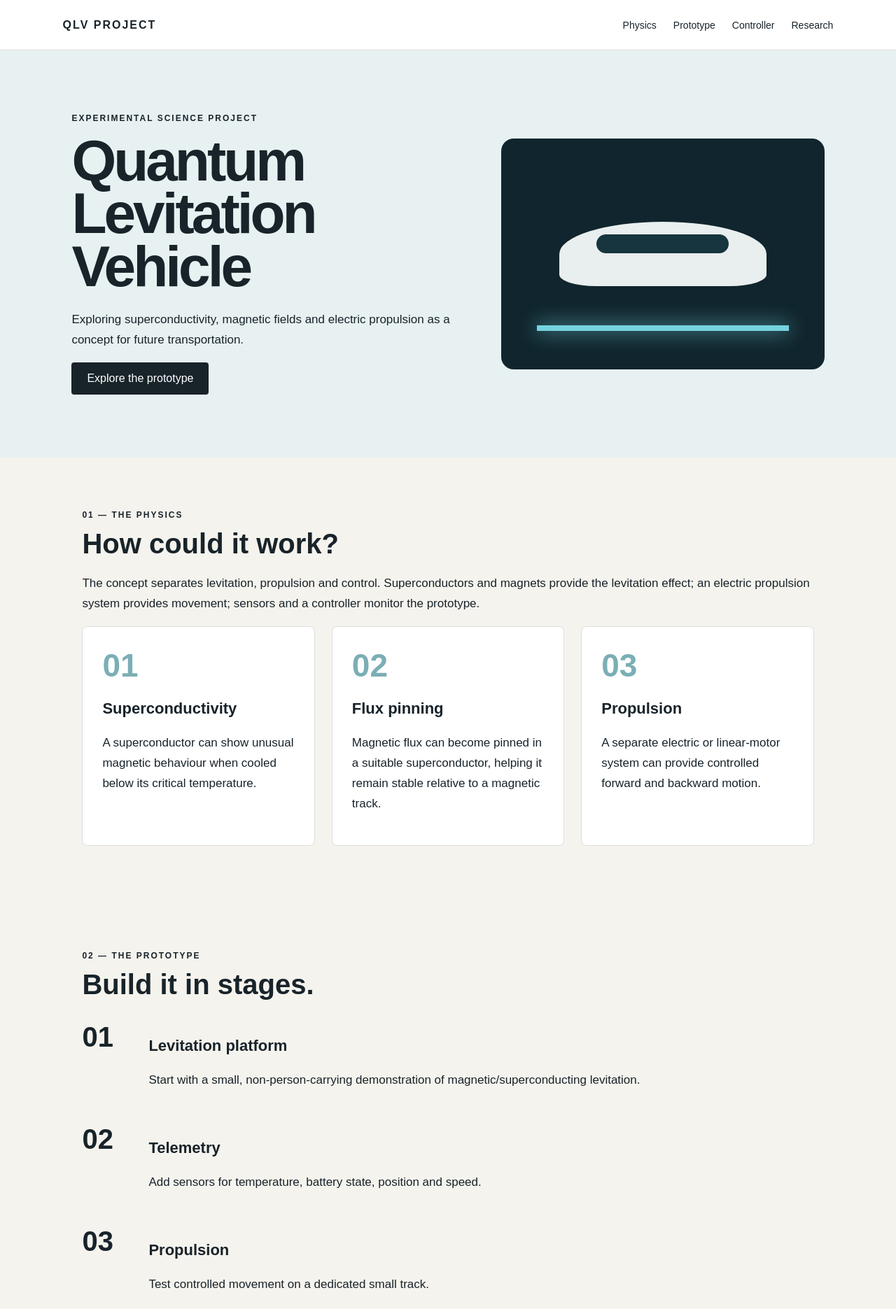
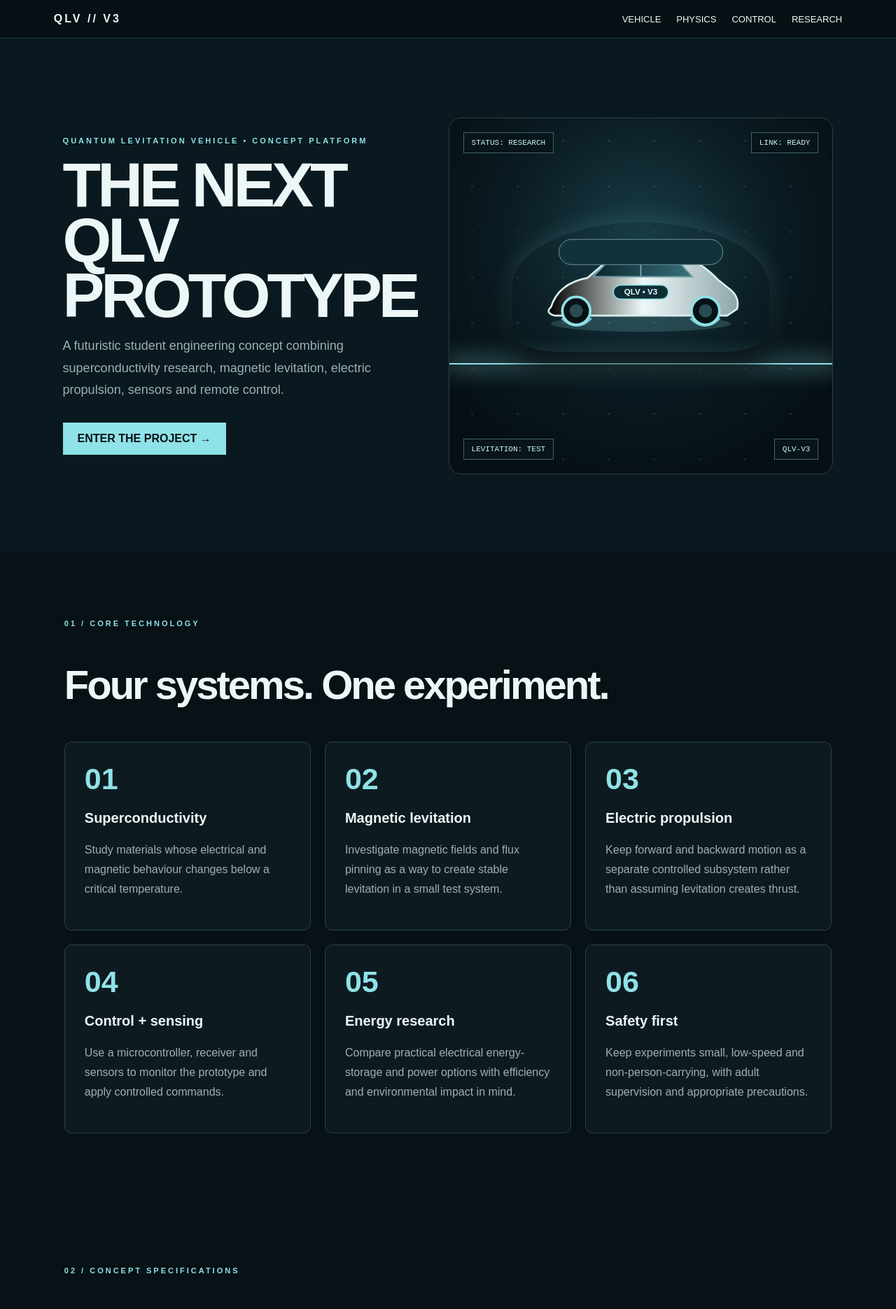
Before and after one commit to salemMicheal-blip/qlv-project, a plain HTML site: page index.html in a window 1280 px wide. Shown: the top 1871 px of the page at 70% size. Drawn offline with Linux system fonts and the light colour scheme.

Commit message:
QLV V3 website update

```diff
--- a/index.html
+++ b/index.html
@@ -3,52 +3,63 @@
 <head>
 <meta charset="utf-8">
 <meta name="viewport" content="width=device-width,initial-scale=1">
-<title>QLV — Quantum Levitation Vehicle</title>
+<title>QLV V3 | Quantum Levitation Vehicle</title>
 <style>
-*{box-sizing:border-box}body{margin:0;background:#f5f3ed;color:#18232a;font-family:Arial,Helvetica,sans-serif}
-nav{height:72px;background:#fff;border-bottom:1px solid #ddd;display:flex;align-items:center;justify-content:space-between;padding:0 7%;position:sticky;top:0;z-index:10}.logo{font-weight:800;letter-spacing:2px}.links a{margin-left:24px;color:#18232a;text-decoration:none;font-size:14px}
-.hero{padding:90px 8%;background:#e8f1f2;display:grid;grid-template-columns:1.1fr .9fr;gap:50px;align-items:center}.tag{text-transform:uppercase;letter-spacing:2px;font-size:12px;font-weight:700}
-h1{font-size:clamp(44px,7vw,82px);line-height:.92;letter-spacing:-4px;margin:16px 0 25px}h2{font-size:40px;margin:12px 0 20px}h3{font-size:22px}p{font-size:17px;line-height:1.7}.btn{display:inline-block;background:#18232a;color:#fff;padding:14px 22px;text-decoration:none;border-radius:4px}
-.vehicle{height:330px;border-radius:18px;background:#10252d;display:flex;align-items:center;justify-content:center;position:relative;overflow:hidden}.vehicle:after{content:"";position:absolute;bottom:55px;width:78%;height:8px;background:#75d2df;box-shadow:0 0 28px #75d2df}.pod{width:64%;height:92px;background:#e9eeee;border-radius:70% 70% 25% 25%;position:relative;z-index:2}.pod:before{content:"";position:absolute;left:18%;right:18%;top:18px;height:27px;border-radius:20px;background:#16353e}
-.section{max-width:1250px;margin:auto;padding:75px 8%}.grid{display:grid;grid-template-columns:repeat(3,1fr);gap:24px}.card{background:#fff;border:1px solid #ddd;border-radius:8px;padding:28px}.num{font-size:46px;font-weight:800;color:#7baeb5}.step{display:grid;grid-template-columns:75px 1fr;gap:20px;margin:30px 0}.stepnum{font-size:40px;font-weight:800}
-.dashboard{background:#10191d;color:#dffaff;border-radius:12px;padding:25px;display:grid;grid-template-columns:repeat(4,1fr);gap:12px;font-family:monospace}.metric{border:1px solid #31525b;padding:16px}.metric b{display:block;font-size:24px;margin-top:8px}
-footer{background:#18232a;color:#fff;padding:45px 8%} @media(max-width:800px){.hero{grid-template-columns:1fr}.grid{grid-template-columns:1fr}.dashboard{grid-template-columns:1fr 1fr}.links{display:none}}
+*{box-sizing:border-box}html{scroll-behavior:smooth}body{margin:0;background:#071116;color:#edf7f7;font-family:Arial,sans-serif}
+nav{position:sticky;top:0;z-index:9;padding:18px 6%;background:#071116ee;border-bottom:1px solid #294047;display:flex;justify-content:space-between}.logo{font-weight:900;letter-spacing:3px}nav a{color:#edf7f7;text-decoration:none;margin-left:22px;font-size:13px}
+.hero{min-height:calc(100vh - 65px);padding:7%;display:grid;grid-template-columns:1fr 1.15fr;gap:45px;align-items:center;background:#09191f}
+.tag{font-size:11px;letter-spacing:3px;text-transform:uppercase;color:#8fe2e7;font-weight:bold}h1{font-size:clamp(50px,7vw,92px);line-height:.88;letter-spacing:-5px;margin:18px 0}h2{font-size:clamp(35px,5vw,58px);letter-spacing:-3px}h3{font-size:20px}p{color:#9db0b5;line-height:1.75;font-size:16px}.hero p{font-size:18px}.btn{display:inline-block;margin-top:12px;padding:14px 21px;background:#8fe2e7;color:#071116;text-decoration:none;font-weight:bold}
+.visual{height:510px;border:1px solid #294047;border-radius:18px;position:relative;overflow:hidden;background:radial-gradient(circle at 50% 35%,#193d47,#0b1c23 45%,#061014 80%);display:flex;align-items:center;justify-content:center}.visual:before{content:"";position:absolute;inset:0;background-image:radial-gradient(#c9f6f8 1px,transparent 1px);background-size:65px 65px;opacity:.15}.beam{position:absolute;top:69%;width:100%;height:2px;background:#8fe2e7;box-shadow:0 0 30px 7px #8fe2e766}.vehicle{position:relative;width:67%;height:185px;background:transparent;border-radius:70% 70% 24% 24%;box-shadow:0 28px 35px #0009,0 0 35px #8fe2e733;animation:float 3s ease-in-out infinite}.vehicle:before{content:"";position:absolute;left:18%;right:18%;top:24px;height:35px;background:#12323a;border-radius:30px;border:1px solid #71979d}@keyframes float{50%{transform:translateY(-16px)}}.badge{position:absolute;padding:8px 11px;border:1px solid #41636b;background:#08151a;color:#c9f6f8;font:11px monospace}.b1{top:20px;left:20px}.b2{top:20px;right:20px}.b3{bottom:20px;left:20px}.b4{bottom:20px;right:20px}
+section{max-width:1250px;margin:auto;padding:95px 6%}.grid{display:grid;grid-template-columns:repeat(3,1fr);gap:20px}.card{background:#0d1b21;border:1px solid #294047;border-radius:10px;padding:28px}.num{font-size:43px;font-weight:900;color:#8fe2e7}.spec{display:grid;grid-template-columns:repeat(4,1fr);gap:12px}.spec div,.metric{border:1px solid #294047;padding:18px;background:#09161b}.spec b,.metric b{display:block;font-size:22px;margin-top:7px;color:#c9f6f8}
+.controller{display:grid;grid-template-columns:1fr 1fr;gap:35px;align-items:center}.remote{background:#111d22;border:1px solid #38525a;border-radius:18px;padding:25px}.screen{height:180px;background:#061014;border:2px solid #34565e;border-radius:9px;padding:18px;color:#dffcff;font:13px monospace}.meter{height:7px;background:#213940;margin:13px 0}.meter span{display:block;width:82%;height:100%;background:#8fe2e7}.sticks{display:flex;justify-content:space-around;margin-top:25px}.stick{width:78px;height:58px;border:2px solid #506970;border-radius:50%}.note{border-left:4px solid #8fe2e7;padding:12px 18px;background:#0d1b21;margin-top:22px}.row{display:grid;grid-template-columns:85px 1fr;gap:20px;padding:26px 0;border-top:1px solid #294047}.row strong{font-size:38px;color:#8fe2e7}
+footer{padding:55px 6%;border-top:1px solid #294047;background:#050c10}@media(max-width:850px){.hero,.controller{grid-template-columns:1fr}.grid{grid-template-columns:1fr}.spec{grid-template-columns:1fr 1fr}nav a{display:none}.visual{height:390px}}
 </style>
 </head>
 <body>
-<nav><div class="logo">QLV PROJECT</div><div class="links"><a href="#physics">Physics</a><a href="#prototype">Prototype</a><a href="#controller">Controller</a><a href="#research">Research</a></div></nav>
+<nav><div class="logo">QLV // V3</div><div><a href="#vehicle">VEHICLE</a><a href="#physics">PHYSICS</a><a href="#control">CONTROL</a><a href="#research">RESEARCH</a></div></nav>
 
-<section class="hero">
-<div><div class="tag">Experimental science project</div><h1>Quantum<br>Levitation<br>Vehicle</h1>
-<p>Exploring superconductivity, magnetic fields and electric propulsion as a concept for future transportation.</p>
-<a class="btn" href="#prototype">Explore the prototype</a></div>
-<div class="vehicle"><div class="pod"></div></div>
-</section>
+<div class="hero" id="vehicle">
+<div><div class="tag">Quantum Levitation Vehicle • Concept Platform</div><h1>THE NEXT<br>QLV<br>PROTOTYPE</h1><p>A futuristic student engineering concept combining superconductivity research, magnetic levitation, electric propulsion, sensors and remote control.</p><a class="btn" href="#physics">ENTER THE PROJECT →</a></div>
+<div class="visual"><div class="beam"></div><div class="badge b1">STATUS: RESEARCH</div><div class="badge b2">LINK: READY</div><div class="badge b3">LEVITATION: TEST</div><div class="badge b4">QLV-V3</div><div class="vehicle" aria-label="Futuristic quantum levitation vehicle">
+<svg viewBox="0 0 700 300" width="100%" height="100%" role="img">
+  <defs>
+    <linearGradient id="body" x1="0" x2="1"><stop offset="0"/><stop offset=".5" stop-color="#eef8f8"/><stop offset="1" stop-color="#8ea6aa"/></linearGradient>
+    <linearGradient id="glass" x1="0" x2="1"><stop offset="0" stop-color="#0b252d"/><stop offset="1" stop-color="#38717b"/></linearGradient>
+  </defs>
+  <ellipse cx="350" cy="250" rx="245" ry="22" fill="#8fe2e7" opacity=".18"/>
+  <path d="M105 205 Q125 140 205 125 L275 65 Q310 42 390 42 L455 65 Q510 78 560 130 L595 158 Q620 180 612 210 L585 228 L115 228 Q88 220 105 205Z" fill="url(#body)" stroke="#d9eeee" stroke-width="5"/>
+  <path d="M270 70 Q315 48 388 52 L445 72 L490 122 L220 122Z" fill="url(#glass)" stroke="#6e9ca3" stroke-width="4"/>
+  <path d="M350 54 L350 121" stroke="#86b4ba" stroke-width="3"/>
+  <circle cx="174" cy="215" r="38" fill="#071116" stroke="#8fe2e7" stroke-width="7"/>
+  <circle cx="174" cy="215" r="18" fill="#294b53"/>
+  <circle cx="526" cy="215" r="38" fill="#071116" stroke="#8fe2e7" stroke-width="7"/>
+  <circle cx="526" cy="215" r="18" fill="#294b53"/>
+  <rect x="275" y="145" width="150" height="38" rx="19" fill="#102d35" stroke="#8fe2e7" stroke-width="3"/>
+  <text x="350" y="170" text-anchor="middle" fill="#dffcff" font-size="22" font-family="Arial" font-weight="bold">QLV • V3</text>
+  <path d="M135 235 Q175 275 215 235 M485 235 Q525 275 565 235" fill="none" stroke="#8fe2e7" stroke-width="6" opacity=".8"/>
+</svg></div></div>
+</div>
 
-<section class="section" id="physics"><div class="tag">01 — The physics</div><h2>How could it work?</h2>
-<p>The concept separates levitation, propulsion and control. Superconductors and magnets provide the levitation effect; an electric propulsion system provides movement; sensors and a controller monitor the prototype.</p>
-<div class="grid">
-<div class="card"><div class="num">01</div><h3>Superconductivity</h3><p>A superconductor can show unusual magnetic behaviour when cooled below its critical temperature.</p></div>
-<div class="card"><div class="num">02</div><h3>Flux pinning</h3><p>Magnetic flux can become pinned in a suitable superconductor, helping it remain stable relative to a magnetic track.</p></div>
-<div class="card"><div class="num">03</div><h3>Propulsion</h3><p>A separate electric or linear-motor system can provide controlled forward and backward motion.</p></div>
+<section id="physics"><div class="tag">01 / Core technology</div><h2>Four systems. One experiment.</h2><div class="grid">
+<div class="card"><div class="num">01</div><h3>Superconductivity</h3><p>Study materials whose electrical and magnetic behaviour changes below a critical temperature.</p></div>
+<div class="card"><div class="num">02</div><h3>Magnetic levitation</h3><p>Investigate magnetic fields and flux pinning as a way to create stable levitation in a small test system.</p></div>
+<div class="card"><div class="num">03</div><h3>Electric propulsion</h3><p>Keep forward and backward motion as a separate controlled subsystem rather than assuming levitation creates thrust.</p></div>
+<div class="card"><div class="num">04</div><h3>Control + sensing</h3><p>Use a microcontroller, receiver and sensors to monitor the prototype and apply controlled commands.</p></div>
+<div class="card"><div class="num">05</div><h3>Energy research</h3><p>Compare practical electrical energy-storage and power options with efficiency and environmental impact in mind.</p></div>
+<div class="card"><div class="num">06</div><h3>Safety first</h3><p>Keep experiments small, low-speed and non-person-carrying, with adult supervision and appropriate precautions.</p></div>
 </div></section>
 
-<section class="section" id="prototype"><div class="tag">02 — The prototype</div><h2>Build it in stages.</h2>
-<div class="step"><div class="stepnum">01</div><div><h3>Levitation platform</h3><p>Start with a small, non-person-carrying demonstration of magnetic/superconducting levitation.</p></div></div>
-<div class="step"><div class="stepnum">02</div><div><h3>Telemetry</h3><p>Add sensors for temperature, battery state, position and speed.</p></div></div>
-<div class="step"><div class="stepnum">03</div><div><h3>Propulsion</h3><p>Test controlled movement on a dedicated small track.</p></div></div>
-<div class="step"><div class="stepnum">04</div><div><h3>Remote control</h3><p>Connect a drone-style transmitter to the onboard controller.</p></div></div>
-</section>
+<section><div class="tag">02 / Concept specifications</div><h2>Prototype dashboard.</h2><div class="spec"><div>LEVITATION<b>TEST MODE</b></div><div>HEIGHT<b>18 mm*</b></div><div>SPEED<b>2.4 m/s*</b></div><div>BATTERY<b>92%*</b></div></div><p>*Demonstration values for the website interface, not measured performance.</p></section>
 
-<section class="section" id="controller"><div class="tag">03 — Control system</div><h2>The vehicle dashboard.</h2>
-<p>The handheld controller is the pilot interface. The onboard computer receives commands, reads sensors and manages the prototype.</p>
-<div class="dashboard"><div class="metric">LEVITATION<b>STABLE</b></div><div class="metric">HEIGHT<b>18 mm</b></div><div class="metric">SPEED<b>2.4 m/s</b></div><div class="metric">BATTERY<b>92%</b></div></div>
-</section>
+<section id="control"><div class="tag">03 / Pilot interface</div><h2>Control from the ground.</h2><div class="controller"><div class="remote"><div class="screen"><b>QLV V3 // TELEMETRY</b><br><br>LEVITATION : STABLE<br>SPEED      : 2.4 m/s<br>TEMP       : 78 K<br>BATTERY    : 92%<div class="meter"><span></span></div>LINK       : CONNECTED</div><div class="sticks"><div class="stick"></div><div class="stick"></div></div></div><div><h3>RC-style controller + onboard intelligence</h3><p>The pilot can send movement commands while onboard electronics monitor sensors and enforce programmed limits.</p><div class="note"><b>V3 goal:</b> a controller that feels like a drone transmitter but is designed around the needs of the QLV prototype.</div></div></div></section>
 
-<section class="section" id="research"><div class="tag">04 — Research</div><h2>Hypotheses</h2>
-<div class="card"><h3>Quantum levitation hypothesis</h3><p><i>If future quantum materials can maintain superconducting behaviour under less demanding conditions while allowing precise control of magnetic flux, then stable levitation systems may become more practical for transportation and engineering.</i></p></div>
-<div class="card" style="margin-top:20px"><h3>Important limitation</h3><p>This is a theoretical proposal. It does not claim that room-temperature superconductors, anti-gravity or a practical quantum-levitation vehicle currently exist.</p></div>
-</section>
+<section id="research"><div class="tag">04 / Development roadmap</div><h2>Build. Measure. Improve.</h2>
+<div class="row"><strong>01</strong><div><h3>Bench research</h3><p>Learn the physics, define variables and establish measurable hypotheses before hardware testing.</p></div></div>
+<div class="row"><strong>02</strong><div><h3>Small levitation rig</h3><p>Test levitation behaviour with a tiny demonstration platform and record observations.</p></div></div>
+<div class="row"><strong>03</strong><div><h3>Control system</h3><p>Develop the receiver, sensors, telemetry and emergency limits.</p></div></div>
+<div class="row"><strong>04</strong><div><h3>Propulsion + integration</h3><p>Test movement on a controlled track and combine subsystems after individual tests work.</p></div></div>
+<div class="note"><b>Research hypothesis:</b> If magnetic-flux control and superconducting systems become easier to operate under practical conditions, then stable levitation could become more useful for future engineering applications.</div></section>
 
-<footer><h2>QLV PROJECT</h2><p>A science and engineering concept exploring physics, control systems and sustainable transportation.</p></footer>
-</body></html>
+<footer><div class="tag">QLV PROJECT / V3</div><h2>Explore the physics. Build the prototype.</h2><p>This website presents a student concept and does not claim that anti-gravity or a practical quantum-levitation car currently exists.</p></footer>
+</body>
+</html>
```
